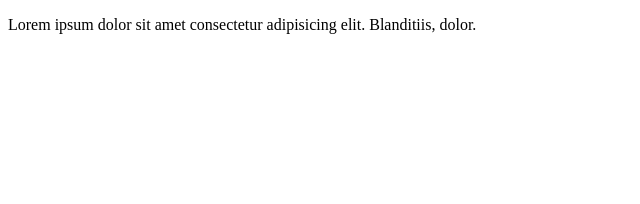
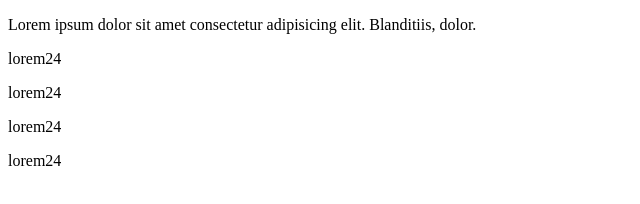
Before and after one commit to Zoli97/Branches, a plain HTML site: page index.html in a window 1280 px wide. Shown: the whole page, without its empty margins (0-640 px from the left). Drawn offline with Linux system fonts and the light colour scheme.

Commit message:
added index html

```diff
--- a/index.html
+++ b/index.html
@@ -10,5 +10,9 @@
       Lorem ipsum dolor sit amet consectetur adipisicing elit. Blanditiis,
       dolor.
     </p>
+    <p>lorem24</p>
+    <p>lorem24</p>
+    <p>lorem24</p>
+    <p>lorem24</p>
   </body>
 </html>
```
